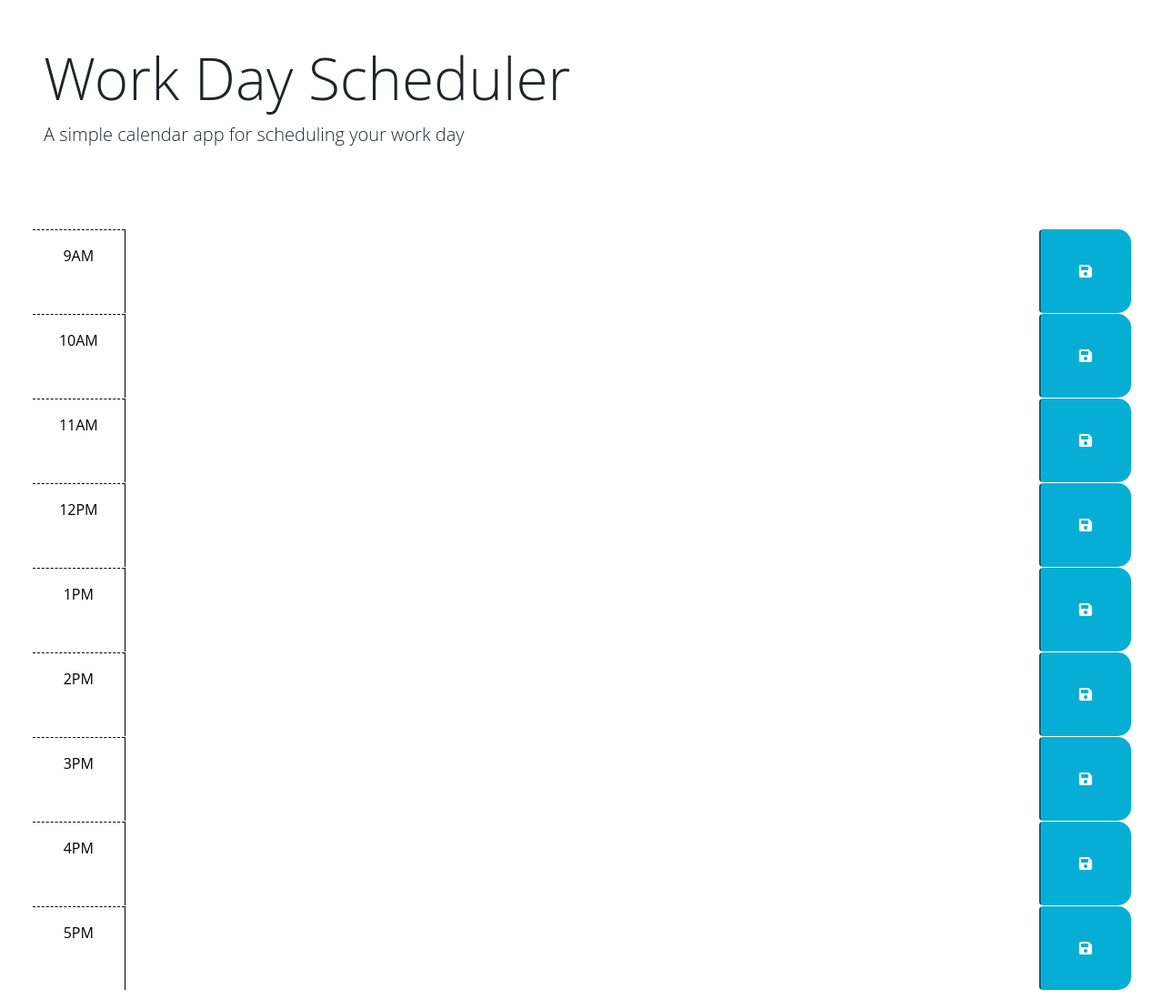
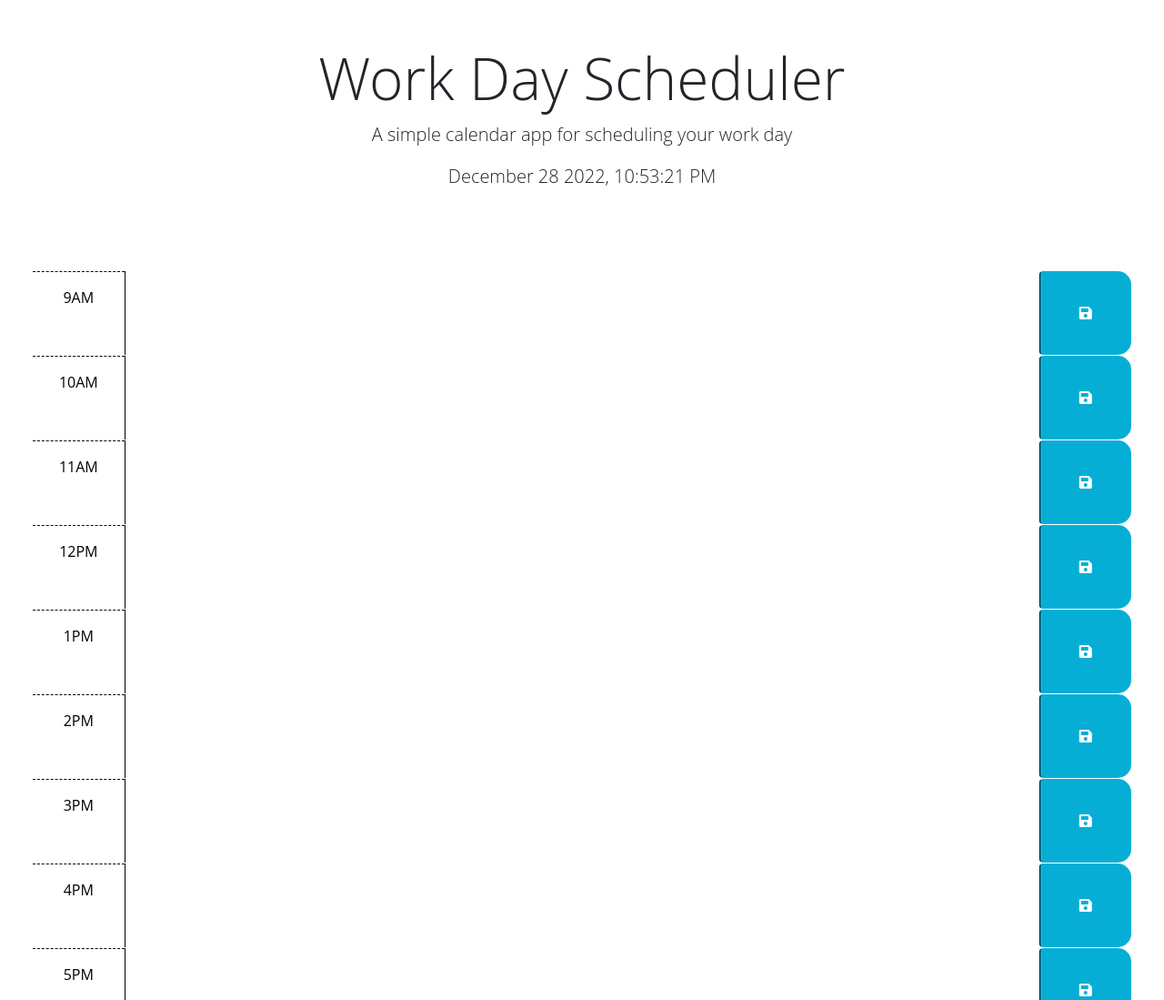
Before and after one commit to AnthonyJohnson101/work-day-scheduler, a plain HTML site: page index.html in a window 1280 px wide. Shown: the top 1099 px of the page at 91% size. Drawn offline with nearby package versions, Linux system fonts and the light colour scheme.

Commit message:
added time, centered header text, and added function that doesnt manipulate until page is fully loaded

```diff
--- a/Assets/script.js
+++ b/Assets/script.js
@@ -1,7 +1,22 @@
-// Wrap all code that interacts with the DOM in a call to jQuery to ensure that
-// the code isn't run until the browser has finished rendering all the elements
-// in the html.
-$(function () {
+
+
+
+$(window).ready(function () {
+
+  $("#currentDay").text(dayjs().format("MMMM DD YYYY, h:mm:ss A"));
+
+
+
+
+
+
+
+
+
+
+
+
+
   // TODO: Add a listener for click events on the save button. This code should
   // use the id in the containing time-block as a key to save the user input in
   // local storage. HINT: What does `this` reference in the click listener
--- a/Assets/style.css
+++ b/Assets/style.css
@@ -10,6 +10,10 @@ textarea {
   color: #000000;
   border-left: 1px solid black;
   padding: 10px;
+}
+
+header {
+  text-align: center;
 }
 
 .description {
```
